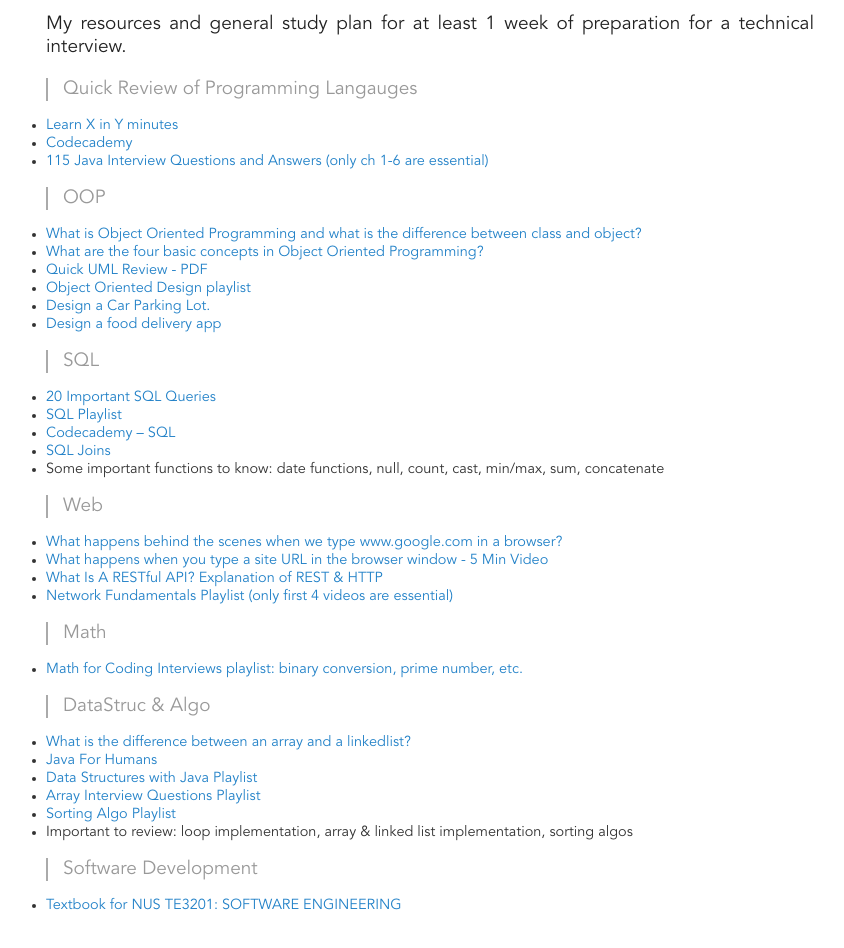
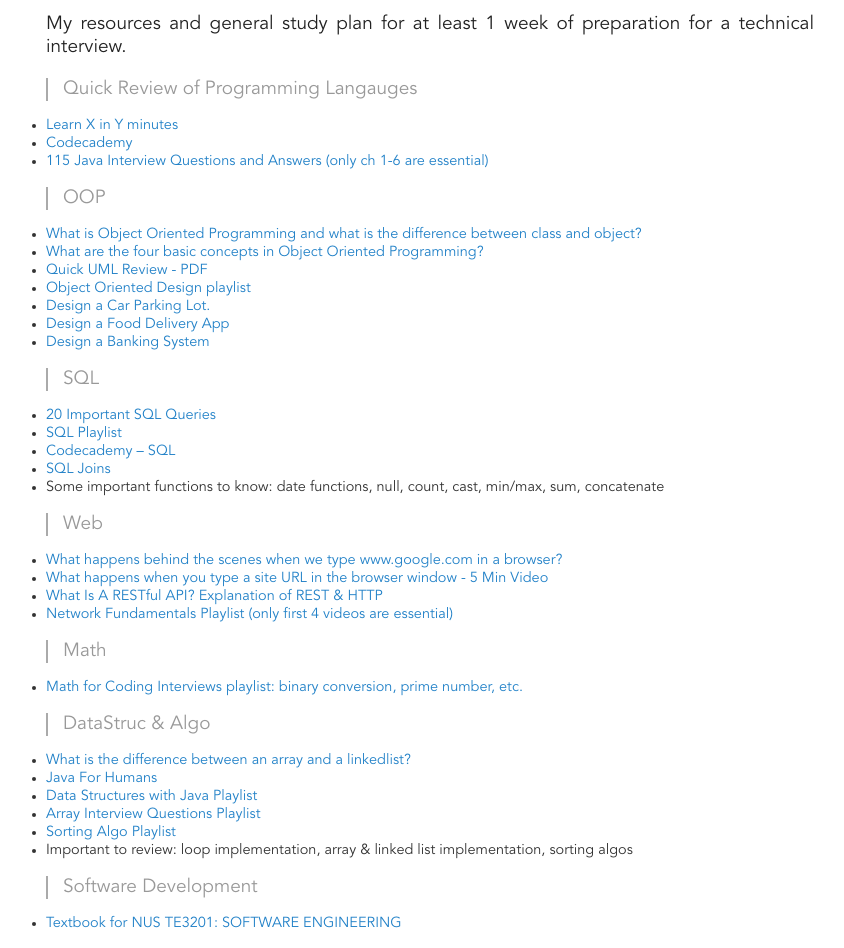
Before and after one commit to jpamata/jpamata.github.io, a Jekyll site: the page built from reviewer.md, in a window 1280 px wide. Shown: the part 496-1444 px from the top of the page, without its empty margins (210-1054 px from the left). Built offline with Jekyll 4.4.1, drawn with Linux system fonts in a browser that asks for light colours.

Commit message:
Update reviewer.md

```diff
--- a/reviewer.md
+++ b/reviewer.md
@@ -20,7 +20,8 @@
 - [Quick UML Review - PDF](http://www.nyu.edu/classes/jcf/g22.2440-001_sp08/slides/session7/g22_2440_001_c73.pdf)
 - [Object Oriented Design playlist](https://www.youtube.com/playlist?list=PLGLfVvz_LVvS5P7khyR4xDp7T9lCk9PgE)
 - [Design a Car Parking Lot.](https://www.youtube.com/watch?v=2vtT6TBnOAM)
-- [Design a food delivery app](https://www.careercup.com/question?id=5638730112040960)
+- [Design a Food Delivery App](https://www.careercup.com/question?id=5638730112040960)
+- [Design a Banking System](https://www.dreamincode.net/forums/topic/100940-banking-system-commonly-asked/)
 
 > SQL
 
```
